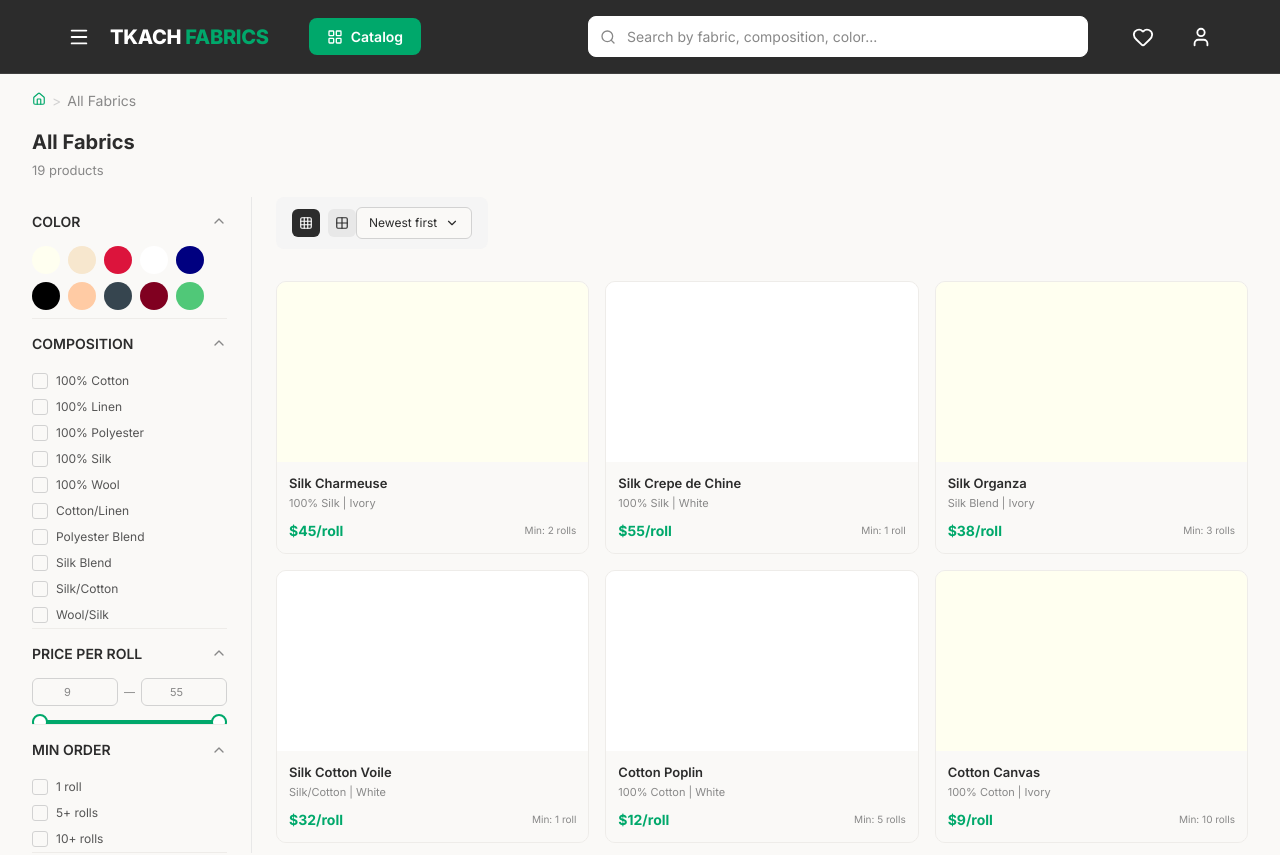
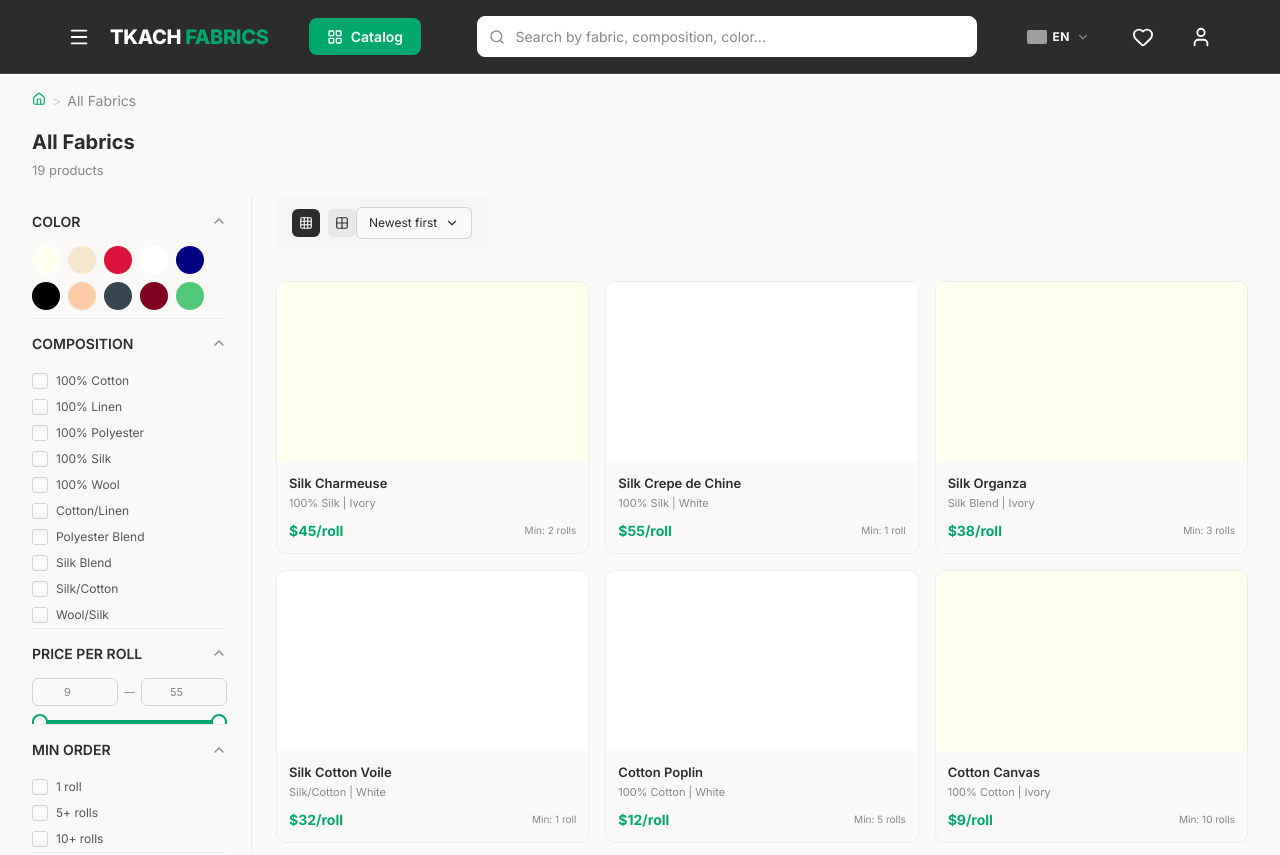
Before and after one commit to vladzsh/tkach-fabrics, a Next.js app: page /catalog in a window 1280 px wide. Shown: the top 855 px of the page. Built offline with nearby package versions, Linux system fonts and the light colour scheme; grey boxes are pictures that could not be loaded.

Commit message:
feat: add language selector to header (EN, UK, TR, RU)
Reused pattern from sebih project — flag + code trigger with dropdown.
Shows in both desktop and mobile header.

Co-Authored-By: Claude Opus 4.6 (1M context) <noreply@anthropic.com>

```diff
--- a/src/components/layout/Header.tsx
+++ b/src/components/layout/Header.tsx
@@ -5,6 +5,7 @@ import Link from "next/link";
 import { Heart, User, Menu, Search } from "lucide-react";
 import SearchBar from "./SearchBar";
 import CatalogFlyout from "./CatalogFlyout";
+import LanguageSwitcher from "./LanguageSwitcher";
 import MobileMenu from "./MobileMenu";
 import styles from "./Header.module.css";
 
@@ -34,8 +35,9 @@ export default function Header() {
           <SearchBar />
         </div>
 
-        {/* Desktop: action icons */}
+        {/* Desktop: action icons + language */}
         <div className={`${styles.desktopOnly} ${styles.actions}`}>
+          <LanguageSwitcher />
           <button className={styles.iconBtn} aria-label="Wishlist">
             <Heart size={22} />
           </button>
@@ -44,8 +46,9 @@ export default function Header() {
           </button>
         </div>
 
-        {/* Mobile: search + wishlist icons */}
+        {/* Mobile: language + search + wishlist icons */}
         <div className={`${styles.mobileOnly} ${styles.mobileActions}`}>
+          <LanguageSwitcher />
           <button className={styles.iconBtn} aria-label="Search">
             <Search size={22} />
           </button>
--- /dev/null
+++ b/src/components/layout/LanguageSwitcher.module.css
@@ -0,0 +1,88 @@
+.wrapper {
+  position: relative;
+}
+
+.trigger {
+  display: flex;
+  align-items: center;
+  gap: 6px;
+  padding: 6px 10px;
+  border-radius: var(--radius-sm);
+  cursor: pointer;
+  transition: background 0.12s;
+}
+
+.trigger:hover {
+  background: var(--color-footer-divider);
+}
+
+.flag {
+  width: 20px;
+  height: 14px;
+  object-fit: cover;
+  border-radius: 2px;
+}
+
+.code {
+  font-size: 12px;
+  font-weight: 700;
+  letter-spacing: 0.5px;
+  text-transform: uppercase;
+  color: #ffffff;
+}
+
+.chevron {
+  color: var(--color-text-secondary);
+  transition: transform 0.2s;
+}
+
+.chevronOpen {
+  transform: rotate(180deg);
+}
+
+.menu {
+  position: absolute;
+  right: 0;
+  top: calc(100% + 6px);
+  background: #ffffff;
+  border: 1px solid var(--color-border);
+  border-radius: var(--radius-md);
+  box-shadow: 0 4px 16px rgba(0, 0, 0, 0.1);
+  min-width: 190px;
+  padding: 4px 0;
+  z-index: 100;
+}
+
+.option {
+  display: flex;
+  align-items: center;
+  gap: 10px;
+  width: 100%;
+  padding: 10px 14px;
+  text-align: left;
+  cursor: pointer;
+  transition: background 0.12s;
+}
+
+.option:hover {
+  background: var(--color-light-gray);
+}
+
+.optionActive {
+  background: var(--color-light-gray);
+}
+
+.option .code {
+  font-size: 11px;
+  color: var(--color-primary);
+}
+
+.label {
+  font-size: 12px;
+  color: var(--color-text-muted);
+}
+
+.check {
+  margin-left: auto;
+  color: var(--color-accent);
+}
--- /dev/null
+++ b/src/components/layout/LanguageSwitcher.tsx
@@ -0,0 +1,82 @@
+"use client";
+
+import { useState, useRef, useEffect } from "react";
+import { ChevronDown, Check } from "lucide-react";
+import styles from "./LanguageSwitcher.module.css";
+
+const LANGUAGES = [
+  { code: "EN", country: "gb", label: "English" },
+  { code: "UK", country: "ua", label: "Українська" },
+  { code: "TR", country: "tr", label: "Türkçe" },
+  { code: "RU", country: "ru", label: "Русский" },
+];
+
+function flagUrl(cc: string) {
+  return `https://flagcdn.com/w40/${cc.toLowerCase()}.png`;
+}
+
+export default function LanguageSwitcher() {
+  const [open, setOpen] = useState(false);
+  const [activeLang, setActiveLang] = useState("EN");
+  const ref = useRef<HTMLDivElement>(null);
+
+  const current = LANGUAGES.find((l) => l.code === activeLang)!;
+
+  useEffect(() => {
+    if (!open) return;
+    const close = (e: MouseEvent | TouchEvent) => {
+      if (ref.current && !ref.current.contains(e.target as Node))
+        setOpen(false);
+    };
+    document.addEventListener("mousedown", close);
+    return () => document.removeEventListener("mousedown", close);
+  }, [open]);
+
+  return (
+    <div ref={ref} className={styles.wrapper}>
+      <button
+        className={styles.trigger}
+        onClick={() => setOpen(!open)}
+        aria-label="Select language"
+      >
+        {/* eslint-disable-next-line @next/next/no-img-element */}
+        <img
+          src={flagUrl(current.country)}
+          alt={current.code}
+          className={styles.flag}
+        />
+        <span className={styles.code}>{current.code}</span>
+        <ChevronDown
+          size={14}
+          className={`${styles.chevron} ${open ? styles.chevronOpen : ""}`}
+        />
+      </button>
+      {open && (
+        <div className={styles.menu}>
+          {LANGUAGES.map((lang) => (
+            <button
+              key={lang.code}
+              onClick={() => {
+                setActiveLang(lang.code);
+                setOpen(false);
+              }}
+              className={`${styles.option} ${activeLang === lang.code ? styles.optionActive : ""}`}
+            >
+              {/* eslint-disable-next-line @next/next/no-img-element */}
+              <img
+                src={flagUrl(lang.country)}
+                alt={lang.code}
+                className={styles.flag}
+              />
+              <span className={styles.code}>{lang.code}</span>
+              <span className={styles.label}>{lang.label}</span>
+              {activeLang === lang.code && (
+                <Check size={14} className={styles.check} />
+              )}
+            </button>
+          ))}
+        </div>
+      )}
+    </div>
+  );
+}
```
